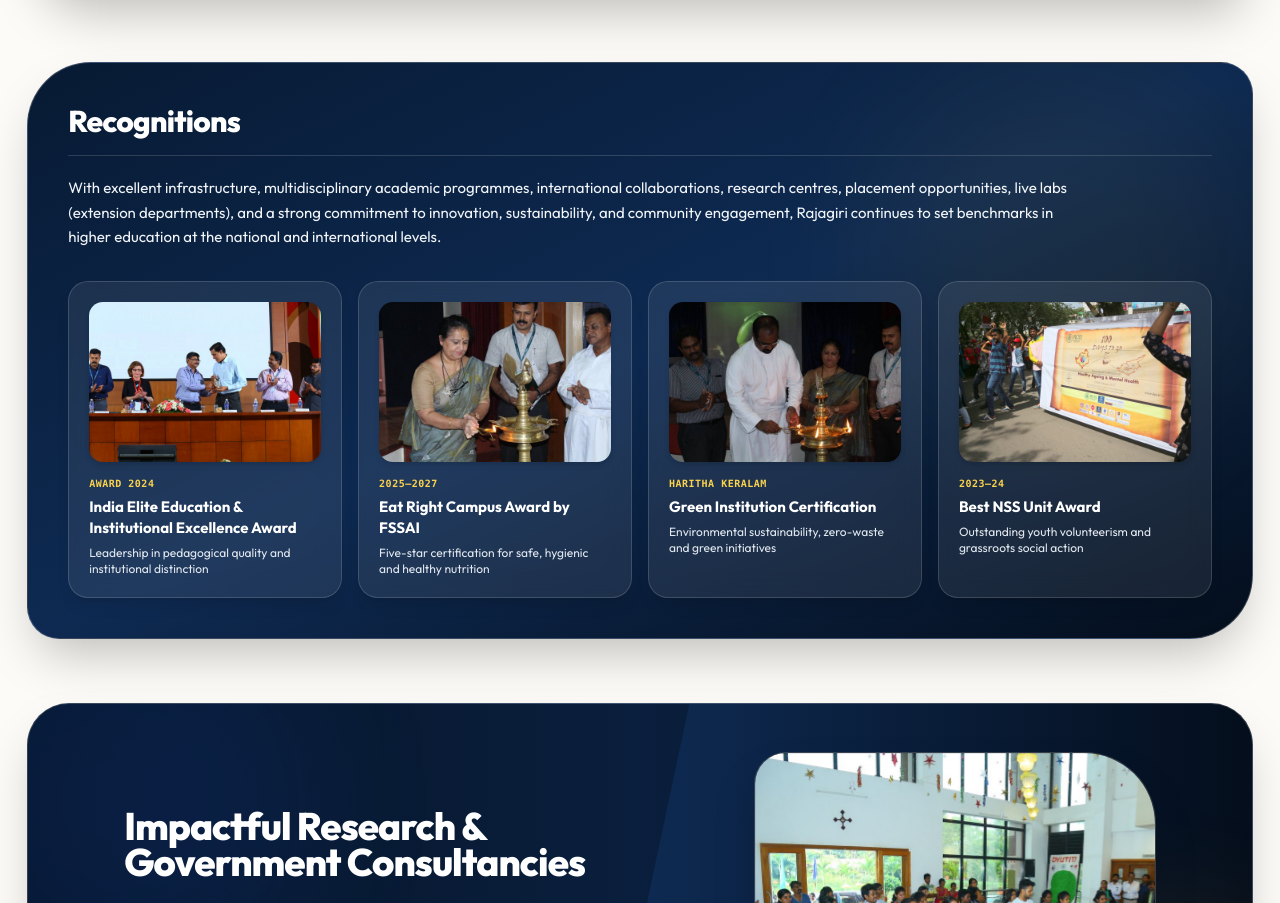
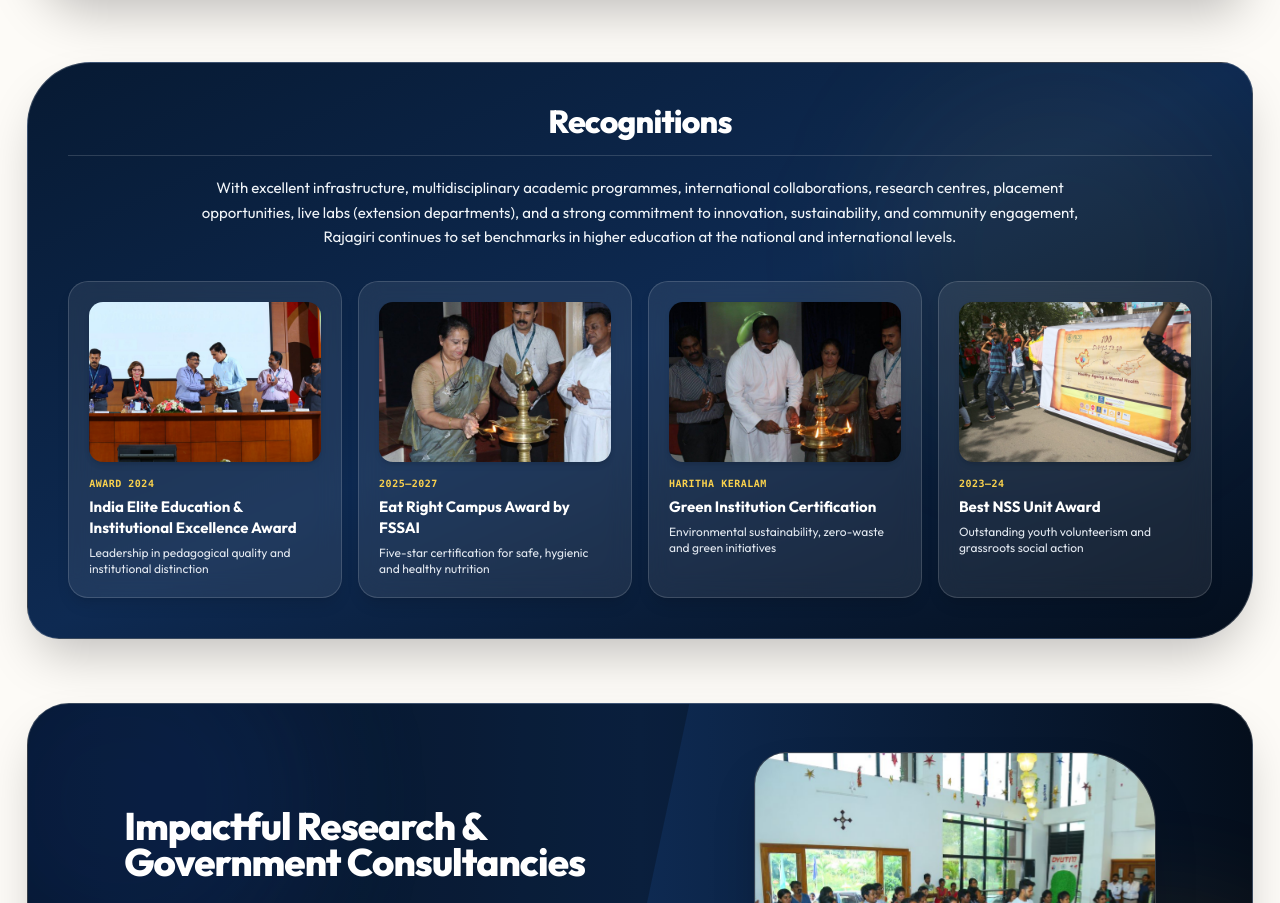
Before and after one commit to Rlabzteam/Dyuti27, a React (Vite) app: page /about in a window 1280 px wide. Shown: the part 2567-3470 px from the top of the page. Built offline with nearby package versions, Linux system fonts and the light colour scheme.

Commit message:
Center Recognitions section heading and narrative description on Rajagiri page

```diff
--- a/src/pages/Rajagiri.tsx
+++ b/src/pages/Rajagiri.tsx
@@ -356,14 +356,14 @@ export const Rajagiri: React.FC = () => {
           <div className="absolute top-0 right-0 w-96 h-96 bg-amber-400/5 rounded-full blur-3xl pointer-events-none" />
 
           <div className="relative z-10 space-y-5">
-            <div className="pb-4 border-b border-white/15">
-              <h2 className="text-2xl sm:text-3xl font-heading font-black text-white leading-tight tracking-tight m-0">
+            <div className="text-center pb-4 border-b border-white/15">
+              <h2 className="text-2xl sm:text-3xl lg:text-[2rem] font-heading font-black text-white leading-tight tracking-tight m-0">
                 Recognitions
               </h2>
             </div>
 
-            {/* Narrative & Badges in Wide Layout (Streamlined, Non-Repetitive) */}
-            <div className="space-y-3 text-[14px] sm:text-[15px] text-slate-100 leading-relaxed font-sans font-medium max-w-5xl">
+            {/* Narrative & Badges in Wide Layout (Streamlined, Centered) */}
+            <div className="space-y-3 text-[14px] sm:text-[15px] text-slate-100 leading-relaxed font-sans font-medium max-w-4xl mx-auto text-center">
               <p className="m-0">
                 With excellent infrastructure, multidisciplinary academic programmes, international collaborations, research centres, placement opportunities, live labs (extension departments), and a strong commitment to innovation, sustainability, and community engagement, Rajagiri continues to set benchmarks in higher education at the national and international levels.
               </p>
```
